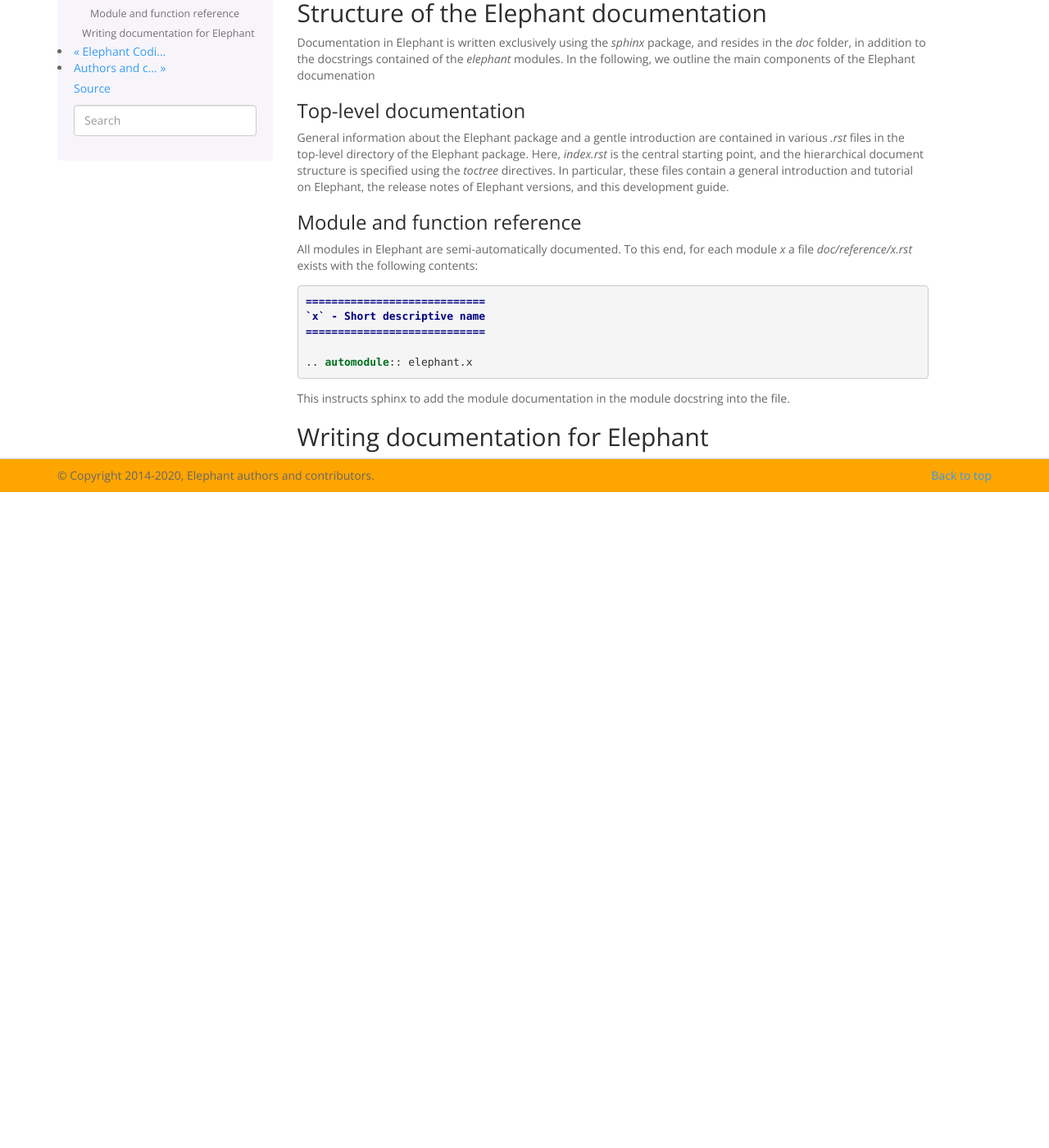
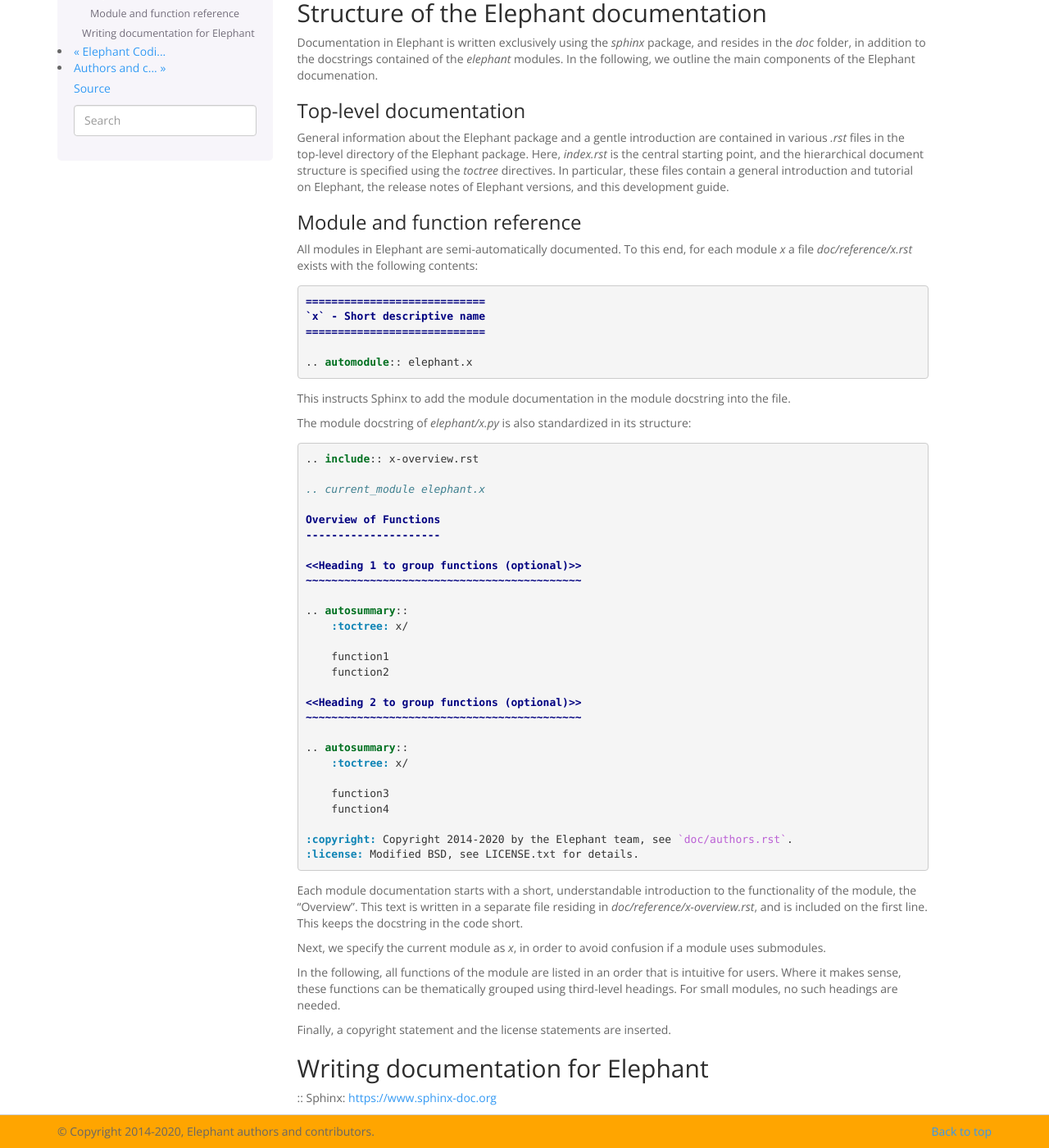
Before and after one commit to NeuralEnsemble/elephant, a Sphinx documentation site: the page built from doc/documentation_guide.rst, in a window 1280 px wide and 1400 px high, scrolled down 203 px. Shown: the whole window at 82% size. Built offline with Sphinx 7.4.7, drawn with Linux system fonts in a browser that asks for light colours; formulas are drawn with MathJax 3; pages that are not in the unit, such as notebooks, are missing from menus; before the commit the page ends 900 px from its top, so only the background shows below that.

Commit message:
Added more text to doc guide

```diff
--- a/doc/documentation_guide.rst
+++ b/doc/documentation_guide.rst
@@ -2,13 +2,13 @@
 Elephant Documentation Guide
 ============================
 
-This guide describes the guidelines for writing Elephant documentation, and the technical background of how the `sphinx` documentation package is configured.
+This guide describes the guidelines for writing Elephant documentation, and the technical background of how the Sphinx_ documentation package is configured.
 
 
 Structure of the Elephant documentation
 ---------------------------------------
 
-Documentation in Elephant is written exclusively using the `sphinx` package, and resides in the `doc` folder, in addition to the docstrings contained of the `elephant` modules. In the following, we outline the main components of the Elephant documenation
+Documentation in Elephant is written exclusively using the `sphinx` package, and resides in the `doc` folder, in addition to the docstrings contained of the `elephant` modules. In the following, we outline the main components of the Elephant documenation.
 
 
 Top-level documentation
@@ -30,8 +30,50 @@ All modules in Elephant are semi-automatically documented. To this end, for each
 
     .. automodule:: elephant.x
 
-This instructs sphinx to add the module documentation in the module docstring into the file.
+This instructs Sphinx to add the module documentation in the module docstring into the file.
+
+The module docstring of `elephant/x.py` is also standardized in its structure:
+
+.. code:: rst
+
+    .. include:: x-overview.rst
+
+    .. current_module elephant.x
+
+    Overview of Functions
+    ---------------------
+
+    <<Heading 1 to group functions (optional)>>
+    ~~~~~~~~~~~~~~~~~~~~~~~~~~~~~~~~~~~~~~~~~~~
+
+    .. autosummary::
+        :toctree: x/
+
+        function1
+        function2
+
+    <<Heading 2 to group functions (optional)>>
+    ~~~~~~~~~~~~~~~~~~~~~~~~~~~~~~~~~~~~~~~~~~~
+
+    .. autosummary::
+        :toctree: x/
+
+        function3
+        function4
+
+    :copyright: Copyright 2014-2020 by the Elephant team, see `doc/authors.rst`.
+    :license: Modified BSD, see LICENSE.txt for details.
+
+Each module documentation starts with a short, understandable introduction to the functionality of the module, the "Overview". This text is written in a separate file residing in `doc/reference/x-overview.rst`, and is included on the first line. This keeps the docstring in the code short.
+
+Next, we specify the current module as `x`, in order to avoid confusion if a module uses submodules.
+
+In the following, all functions of the module are listed in an order that is intuitive for users. Where it makes sense, these functions can be thematically grouped using third-level headings. For small modules, no such headings are needed.
+
+Finally, a copyright statement and the license statements are inserted.
 
 
 Writing documentation for Elephant
 ----------------------------------
+
+:: _`Sphinx`: https://www.sphinx-doc.org
```
Also changed, not shown: 1 other file.
